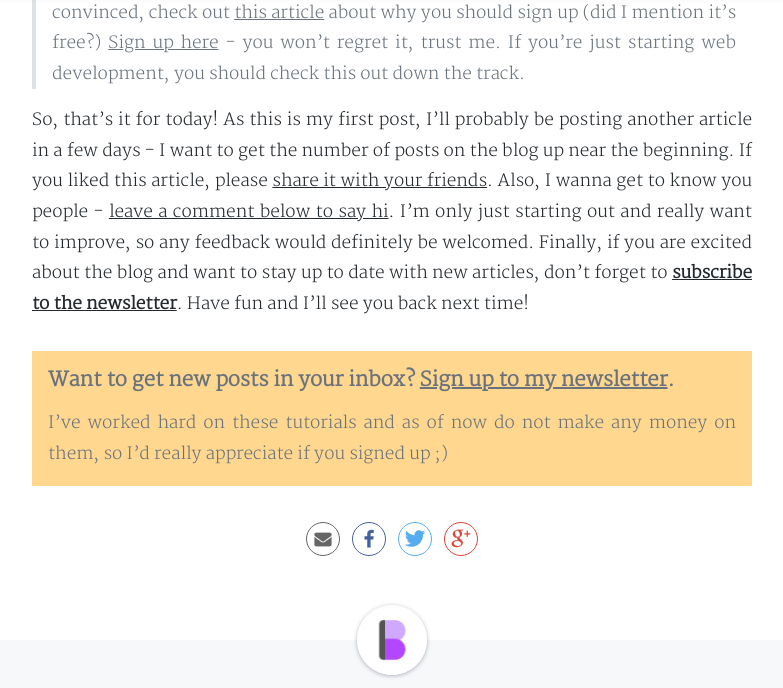
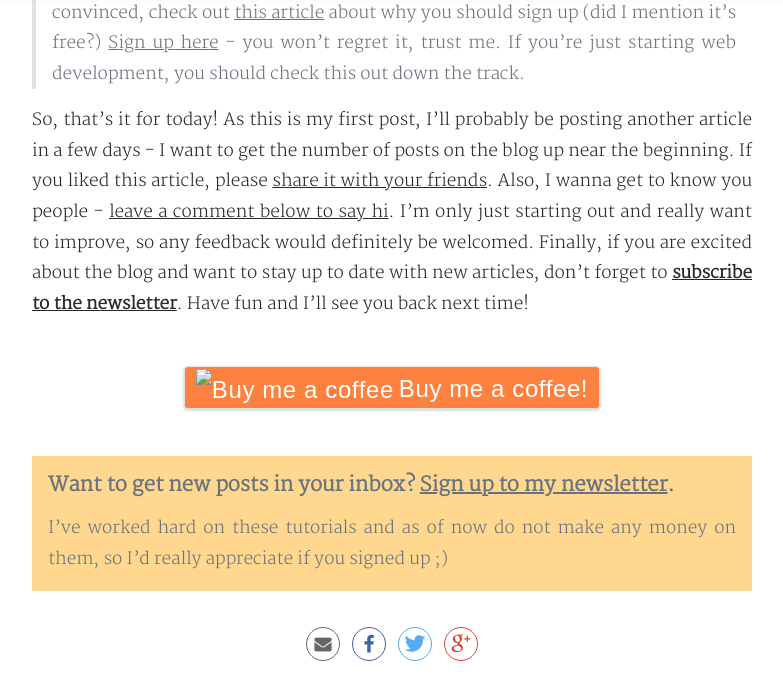
Before and after one commit to Booligoosh/codetheweb.blog, a Jekyll site: the page built from _posts/2017-09-29-welcome.md, in a window 1280 px wide and 1400 px high, scrolled down 3406 px. Shown: the top 688 px of the window, without its empty margins (248-1031 px from the left). Built offline with Jekyll 4.4.1, drawn with Linux system fonts in a browser that asks for light colours; nearby versions of some CDN libraries; some web fonts are replaced; comment, search, counter and statistics services are not loaded; a style sheet for code colours, icons or effects is not loaded.

Commit message:
Added Buy Me A Coffee link!!! :D

```diff
--- /dev/null
+++ b/_includes/bmc.html
@@ -0,0 +1,4 @@
+<div class="bmc-wrapper" id="donate">
+    <link href="https://fonts.googleapis.com/css?family=Cookie" rel="stylesheet">
+    <a class="bmc-button" target="_blank" href="https://www.buymeacoffee.com/CodeTheWeb"><img src="https://www.buymeacoffee.com/assets/img/BMC-btn-logo.svg" alt="Buy me a coffee"><span style="margin-left:5px">Buy me a coffee!</span></a>
+</div>
--- a/_layouts/post.html
+++ b/_layouts/post.html
@@ -62,6 +62,7 @@
             <br>
             {% endif %}
             {{ page.content }}
+            {% include bmc.html %}
             <blockquote class="newsletter">
                 <h3 id="want-to-get-new-posts-in-your-inbox-sign-up-to-my-newsletter">Want to get new posts in your inbox? <a href="/newsletter">Sign up to my newsletter</a>.</h3>
                 <p>I’ve worked hard on these tutorials and as of now do not make any money on them, so I’d really appreciate if you signed up ;)</p>
--- a/assets/css/style.scss
+++ b/assets/css/style.scss
@@ -950,6 +950,62 @@
     opacity: .4;
 }
 
+/* DEFAULT BMC CODE */
+.bmc-button img {
+    width: 27px !important;
+    margin-bottom: 3px !important;
+    box-shadow: none !important;
+    border: none !important;
+    vertical-align: middle !important;
+}
+
+.bmc-button {
+    line-height: 41px !important;
+    height: 41px !important;
+    text-decoration: none !important;
+    display: inline-block !important;
+    color: #ffffff !important;
+    background-color: #FF813F !important;
+    border-radius: 3px !important;
+    border: 1px solid transparent !important;
+    padding: 0px 9.5px !important;
+    font-size: 24px !important;
+    letter-spacing: 0.6px !important;
+    box-shadow: 0px 1px 2px rgba(190, 190, 190, 0.5) !important;
+    -webkit-box-shadow: 0px 1px 2px 2px rgba(190, 190, 190, 0.5) !important;
+    -o-transition: 0.3s all linear !important;
+    -moz-transition: 0.3s all linear !important;
+    -webkit-transition: 0.3s all linear !important;
+    -ms-transition: 0.3s all linear !important;
+    transition: 0.3s all linear !important;
+    margin: 0 auto !important;
+    font-family: "Cookie", sans-serif !important;
+}
+
+.bmc-button:hover,
+.bmc-button:active,
+.bmc-button:focus {
+    -webkit-box-shadow: 0 4px 16px 0 rgba(190, 190, 190, .45) !important;
+    text-decoration: none !important;
+    box-shadow: 0 4px 16px 0 rgba(190, 190, 190, .45) !important;
+    opacity: 0.85 !important;
+    color: #ffffff !important;
+}
+/* END DEFAULT BMC CODE */
+
+/* MY BMC CODE */
+.bmc-button {
+    display: block !important;
+    width: max-content;
+    margin: 3rem auto !important;
+}
+.bmc-button img {
+    background-color: unset;
+    display: inline;
+    margin: 0;
+}
+/* END MY BMC CODE */
+
 /*.home-banner.post-pattern-circuitBoard,*/ .colorful-banner.post-pattern-circuitBoard, .learn-lang-banner.post-pattern-circuitBoard, .subscribe-btn, #share, .learn-index-banner {
     background-image: url("{% include circuit-board-pattern %}"), {% if site.theme-color == 'pink' %}linear-gradient(100deg,#ffce69,#fa709a){% else %}linear-gradient(100deg,#3cd5ff,#007aff){% endif %};
 }
```
